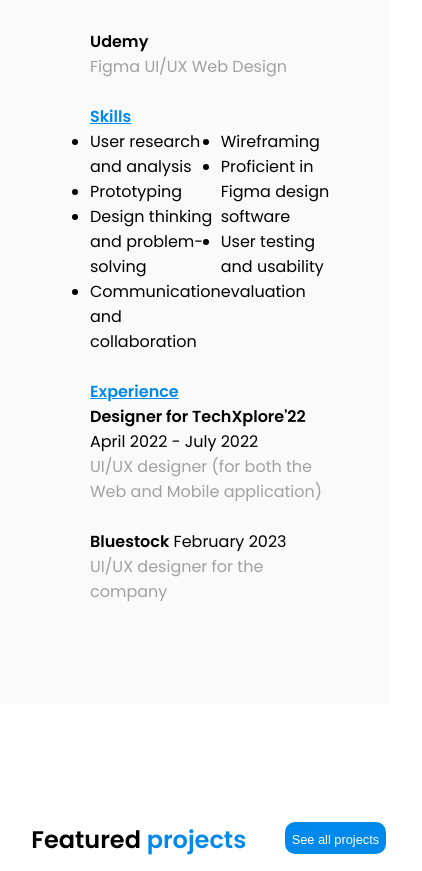
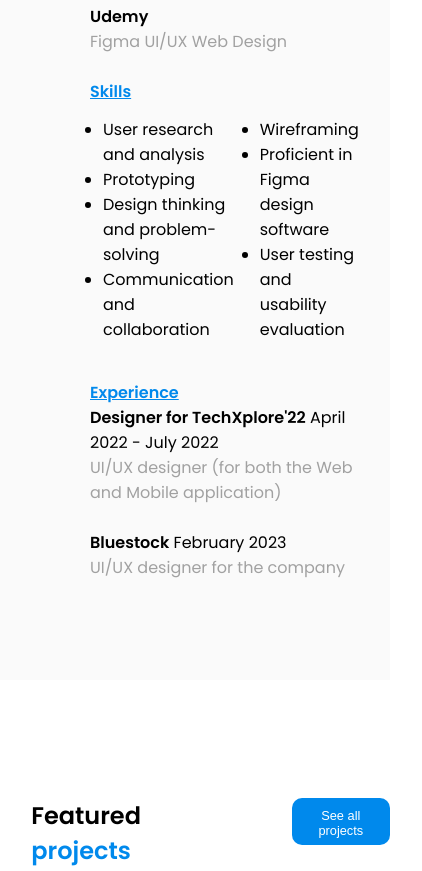
Before and after one commit to binocularsx/amori-portfolio, a plain HTML site: page index.html in a window 390 px wide. Shown: the part 1220-2091 px from the top of the page, 422 px wide, since content can reach past the window. Drawn offline with Linux system fonts and the light colour scheme.

Commit message:
Update style.css

```diff
--- a/style.css
+++ b/style.css
@@ -600,6 +600,13 @@ footer {
         padding-bottom: 100px;
     }
 
+    #ul-1,
+#ul-2 {
+    flex: 1;
+    margin: 0;
+    padding: 13px;
+}
+
     .projects_page_header {
         display: inline-block;
         padding-right: 10%;
@@ -612,6 +619,7 @@ footer {
         font-size: 0.8rem;
         padding: 0.4rem;
         padding-top: 10px;
+        margin-left: 10px;
         cursor: pointer;
     }
 
```
